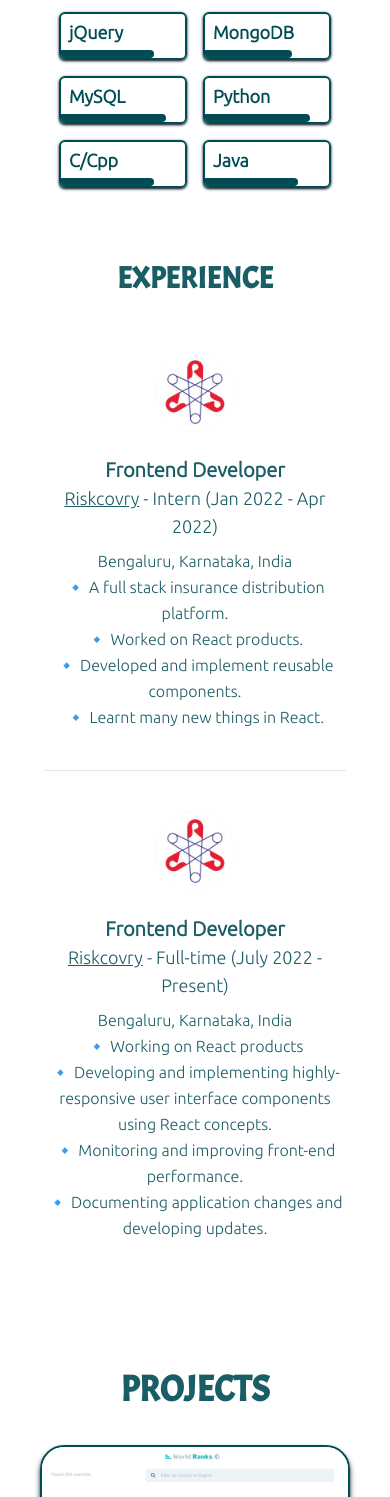
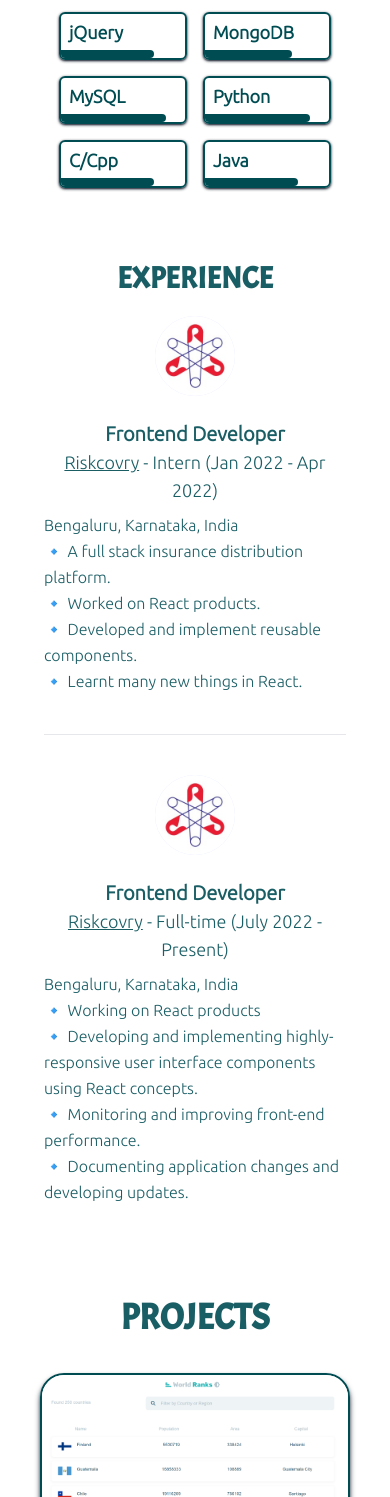
Before and after one commit to atultrp/atultrp-pro, a Next.js app: page / in a window 390 px wide. Shown: the part 2578-4075 px from the top of the page. Built offline with nearby package versions, Linux system fonts and the light colour scheme.

Commit message:
small changes

```diff
--- a/src/components/Experience.js
+++ b/src/components/Experience.js
@@ -2,15 +2,15 @@
 
 const Experience = () => {
   return (
-    <section className="dark:text-white ">
-      <div className="container px-5 py-14 mx-auto">
+    <section className="dark:text-white">
+      <div className="container px-5 py-5 sm:py-14 mx-auto">
         <div className="flex items-center lg:w-3/5 mx-auto border-b pb-10 mb-10 border-gray-200 sm:flex-row flex-col">
           <div className="sm:w-32 sm:h-32 h-20 w-20 sm:mr-10 inline-flex items-center justify-center rounded-full bg-indigo-100 text-indigo-500 flex-shrink-0">
             <img src="assets/riskcovryLogo.jpg" alt="Riskcovry" className="rounded-full" />
           </div>
-          <div className="flex-grow sm:text-left text-center mt-6 sm:mt-0">
-            <h2 className="dark:text-white sm:text-lg text-xl font-semibold  ">Frontend Developer</h2>
-            <h2 className="dark:text-white sm:text-base text-lg font-medium mb-2 ">
+          <div className="flex-grow text-left mt-6 sm:mt-0">
+            <h2 className="dark:text-white sm:text-lg text-xl font-semibold sm:text-left text-center">Frontend Developer</h2>
+            <h2 className="dark:text-white sm:text-base text-lg font-medium mb-2 sm:text-left text-center">
               <a href="https://riskcovry.com/" className="underline">
                 Riskcovry
               </a>{" "}
@@ -28,9 +28,9 @@
           </div>
         </div>
         <div className="flex items-center lg:w-3/5 mx-auto sm:flex-row flex-col">
-          <div className="flex-grow sm:text-left text-center mt-6 sm:mt-0">
-            <h2 className="dark:text-white sm:text-lg text-xl font-semibold  ">Frontend Developer</h2>
-            <h2 className="dark:text-white sm:text-base text-lg font-medium mb-2 ">
+          <div className="flex-grow sm:text-left mt-6 sm:mt-0">
+            <h2 className="dark:text-white sm:text-lg text-xl font-semibold  sm:text-left text-center">Frontend Developer</h2>
+            <h2 className="dark:text-white sm:text-base text-lg font-medium mb-2 sm:text-left text-center">
               <a href="https://riskcovry.com/" className="underline">
                 Riskcovry
               </a>{" "}
```
